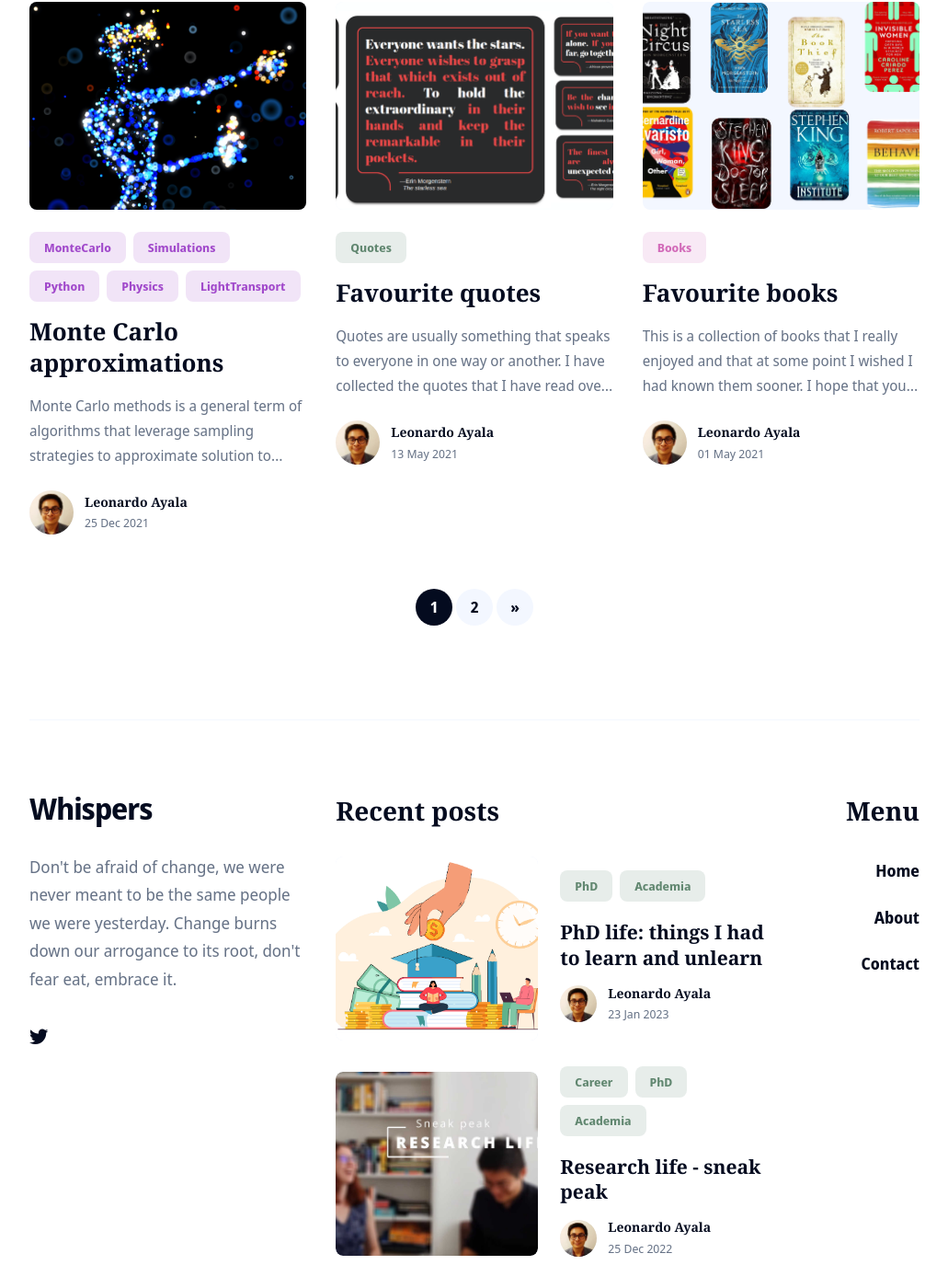
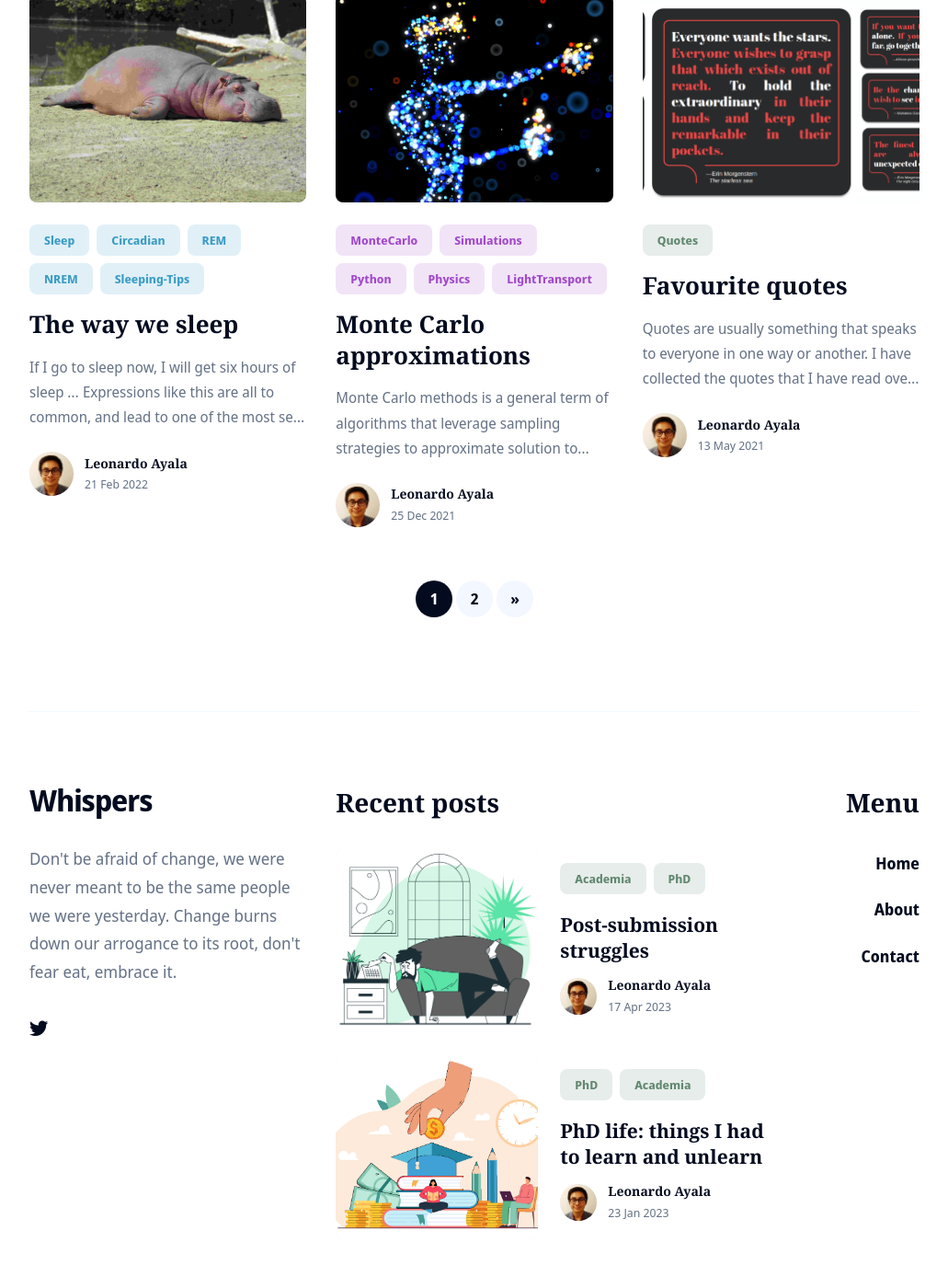
Before and after one commit to leoyala/leoyala.github.io, a Jekyll site: the page built from blog/index.html, in a window 1280 px wide and 1400 px high, scrolled down 1599 px. Shown: the whole window at 92% size, without its empty margins (124-1155 px from the left). Built offline with Jekyll 4.4.1, drawn with Linux system fonts in a browser that asks for light colours; nearby versions of some CDN libraries; the list of posts is cut into pages by our own code; some of the changed lines change nothing that is shown; some of the changed text lies outside the part shown.

Commit message:
new post about struggles in academia

```diff
--- /dev/null
+++ b/_posts/2023-04-17-post_submission.md
@@ -0,0 +1,28 @@
+---
+layout: post
+classes: wide
+title: "Post-submission struggles"
+author: leo
+date: 2023-4-17 08:00:00 -0000
+categories: Academia
+tags: academia PhD
+tags_color: '#618770'
+permalink: post-submission
+image: /assets/img/post_submission/cover.jpg
+featured: true
+---
+<center><a href="https://de.freepik.com/vektoren-kostenlos/kabinenfieber-konzeptillustration_9319849.htm#query=depression&position=5&from_view=search&track=sph">Image from storyset</a> at Freepik</center>
+
+I woke up in a bright room, except that it was more like the inside of a crate, where the light originated from each of its six walls. I felt like the character of a story where the artist forgot to draw all the furniture, windows, stairs, and even the texture of the floor. All surfaces were spotless, not even shadows would dare rest upon them, as if my own had decided to take a vacation and leave me to my fortune. After a while, the sensation that something was changing inside of me started to effervesce. At first, I thought that perhaps the creator of this empty world was returning to this forgotten project to correct its wrongdoing, or worse, to erase it. I was certain of it, I could almost feel the tip of a giant invisible Faber-Castell eraser trying to dissolve me into nothing, and perhaps that was ok. As I thought that this empty room was about to fulfill its purpose of not holding anything, I woke up, for real this time. Then I realize that this single dream summarized how I felt after submitting my Master's thesis.
+
+Pursuing a Master’s degree, followed by a doctorate, was in my mind from my first year at university, it was all I knew and all I wanted to do.
+As a student being constantly told that higher education is crucial for landing an adequate job, I was terrified of not being able to excel during my studies.
+This led to me developing an unbalanced way of life, where studying and working was at the center of a black hole slowly swallowing me. I was taking classes and working on my dissertation every day of the week.
+
+>I would strain my brain every day trying to imprint those last sentences in my dissertation because not doing so meant total annihilation of my career.
+
+It goes without saying that I was miserable during the last months of my Master studies. I expected that things would turn for the better after submitting my dissertation. Unfortunately for me, those feelings just morphed into something new, and transported me to a place of great pain. All I had known for many months was work, nothing else, my life just revolved around it like a desolate planet around a massive star, not able to break from the shackles of gravity that were crushing me. I was empty, I had mistakenly taken everything else out and filled the space with abstract equations and dead-end experiments, and when that was gone, I was left with nothing. Attempting to do anything required so much of my energy, energy that I thought I did not have, I was so convinced of it that I did the only thing I thought myself capable of, nothing.
+
+It is now clear that I was going through onset of depression, and I did perhaps the only thing that could possibly worsen it at that point, not searching for help. I cannot tell with certainty how long I remained in that state, but I am sure it was longer than it could have been if I had looked for support. I took a “sabbatical” and slowly started to recover, but still had to work part-time as the bills started to pile up. Now looking back, I think that luck was on my side, many people helped me recover, many of them not even knowing what I was going through, and I will forever be grateful to them. At the beginning of my sabbatical, I could not avoid thinking that I made a mistake, and that I was ruining my career by taking a step back to gather myself. That is the thing, isn’t it? I was stuck in a state where not working in academia meant doom, and where not giving 110% effort was a sign of “weakness”.
+
+After all that experience, I cannot say that I never go to those dark places, it is hard not to while working in academia. But I have learned to recognize and deal with those situations better. More importantly, I have learned that when faced with such impossible emotional odds, searching for help is crucial, that I am not alone, and that sometimes taking a step back allows me to take two steps forward, perhaps in a different direction.
```
Also changed, not shown: _sass/3-modules/_callout.scss (line endings or trailing spaces), assets/img/phd_life_tips/cover.jpg, assets/img/post_submission/cover.jpg (added).
